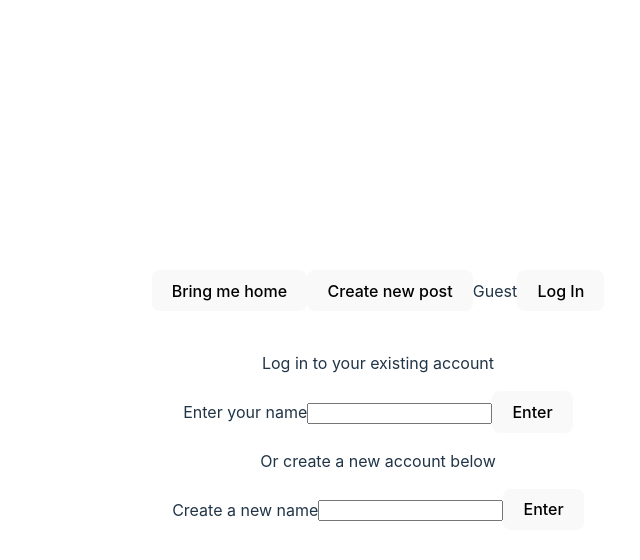
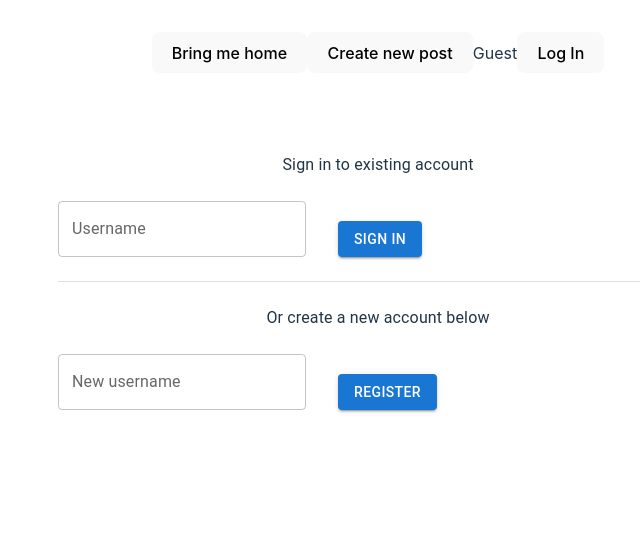
Before and after one commit to weiliann/cvwo-forum, a React (Vite) app in the folder frontend/: page /login in a window 1280 px wide. Shown: the top 560 px of the page, without its empty margins (262-902 px from the left). Built offline with nearby package versions, Linux system fonts and the light colour scheme.

Commit message:
Add styles for login page

```diff
--- a/frontend/src/components/LoginPage.tsx
+++ b/frontend/src/components/LoginPage.tsx
@@ -1,23 +1,54 @@
 import { Form } from "react-router-dom";
 import NavBar from "./NavBar";
+import { Box, Button, Divider, Stack, TextField, Typography } from "@mui/material";
 
 export default function LoginPage() {
   return (
     <>
       <NavBar />
-      <br />
-      <p>Log in to your existing account</p>
-      <Form method="PATCH" action='/login'>
-        <label htmlFor="user-name">Enter your name</label>
-        <input type="text" name="name" id="user-name" />
-        <button type="submit">Enter</button>
-      </Form>
-      <p>Or create a new account below</p>
-      <Form method="POST">
-        <label htmlFor="user-name">Create a new name</label>
-        <input type="text" name="name" id="user-name" />
-        <button type="submit">Enter</button>
-      </Form>
+      <Box
+        sx={{
+          mt: 10,
+          height: "100vh",
+          display: "flex",
+          flexDirection: "column",
+          alignItems: "center"
+        }}
+      >
+
+        <Stack
+          spacing={3}
+          sx={{ width: "50vw" }}
+        >
+          <Typography >Sign in to existing account</Typography>
+          <Box>
+            <Form
+              method="PATCH"
+              action='/login'
+              style={{ display: "flex", gap: "2rem" }}
+            >
+              <TextField
+                label="Username"
+                name="name"
+                variant="outlined"
+              />
+              <Button variant="contained" type="submit" style={{ alignSelf: "end" }}>Sign In</Button>
+            </Form>
+          </Box>
+          <Divider />
+          <Typography >Or create a new account below</Typography>
+          <Box>
+            <Form method="POST" style={{ display: "flex", gap: "2rem" }}>
+              <TextField
+                label="New username"
+                name="name"
+                variant="outlined"
+              />
+              <Button variant="contained" type="submit" style={{ alignSelf: "end" }}>Register</Button>
+            </Form>
+          </Box>
+        </Stack>
+      </Box>
     </>
   )
 }
```
